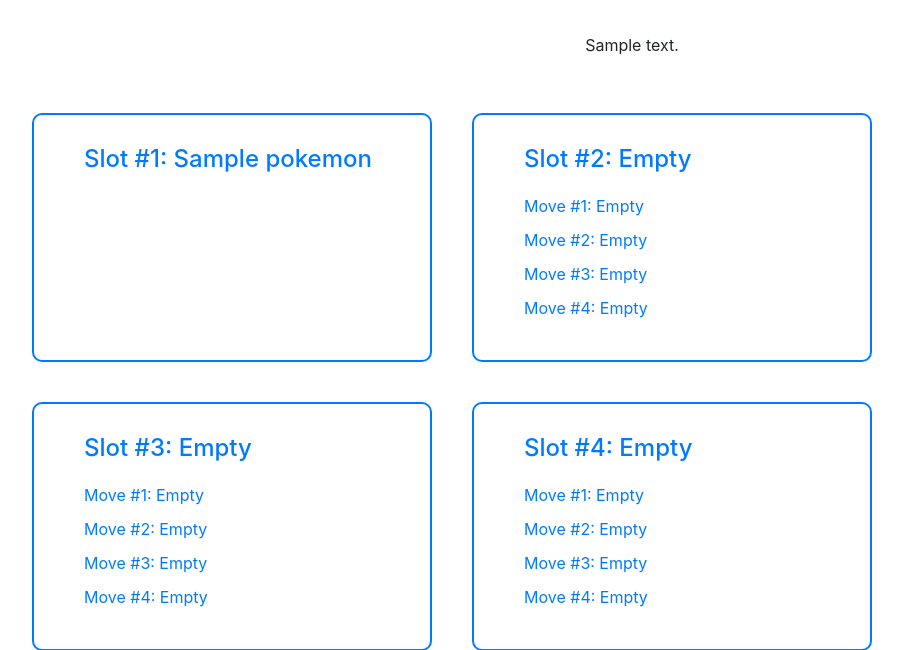
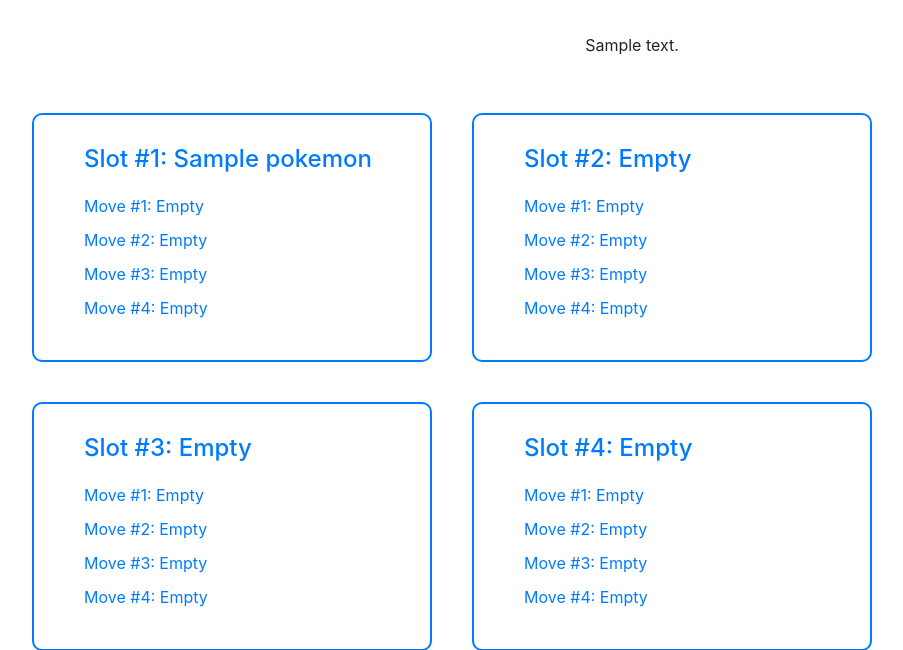
Before and after one commit to AndrewGregorovic/poketeams-web-T4A2, a Flask app: template src/templates/team_view.html in a window 1280 px wide. Shown: the part 189-839 px from the top of the page, without its empty margins (8-911 px from the left). Run offline with Flask 2, Linux system fonts and the light colour scheme; tables that the repository leaves empty hold one stand-in row (values such as "Sample post"); the template is opened without the code that fills it: values that come from a table or form of the project are taken from there, most other values are stand-ins (such as "Sample title", 1, 10 or a date in 2020); parts of the project's set-up code (start-up, migrations or seed data) failed here and were passed over; some libraries are stand-ins or nearby versions.

Commit message:
Resolves #2, resolves #3

```diff
--- a/src/controllers/teams_controller.py
+++ b/src/controllers/teams_controller.py
@@ -73,6 +73,11 @@ def get_team(team_id):
         .order_by(Teams_Pokemon.team_index, Pokemon_Moves.pokemon_move_index)\
         .filter(Teams_Pokemon.team_id == team_id)\
         .all()
+
+    # Need to query Teams_Pokemon entries so they can be ordered by team index and assigned back to the team
+    # for the pokemon to be listed in correct order in the team view
+    teams_pokemon = Teams_Pokemon.query.filter_by(team_id=team.id).order_by(Teams_Pokemon.team_index).all()
+    team.team_pokemon = teams_pokemon
 
     # Fill any empty pokemon slots in team with None
     # Needs to be done in dict otherwise SQLAlchemy will try to insert None objects into the database
--- a/src/templates/team_view.html
+++ b/src/templates/team_view.html
@@ -38,6 +38,10 @@
                             {% for move in move_sets[i] %}
                                 <p style="margin-bottom: 10px;width: 300px;">Move #{{ i + 1 }}: {{ move.move.move_name }}<br></p>
                             {% endfor %}
+                        {% else %}
+                            {% for i in range(4) %}
+                                <p style="margin-bottom: 10px;width: 300px;">Move #{{ i + 1 }}: Empty<br></p>
+                            {% endfor %}
                         {% endif %}
                     {% else %}
                         <h4 class="text-left" style="margin-bottom: 20px;width: 300px;">Slot #{{ i + 1 }}: Empty</h4>
```
